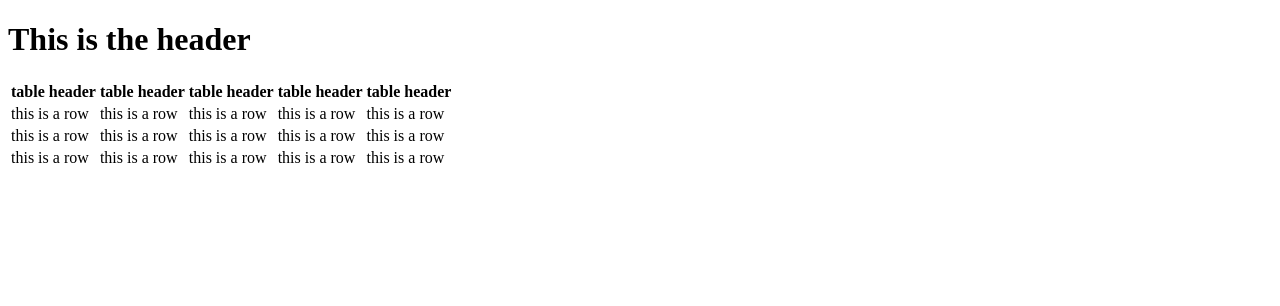
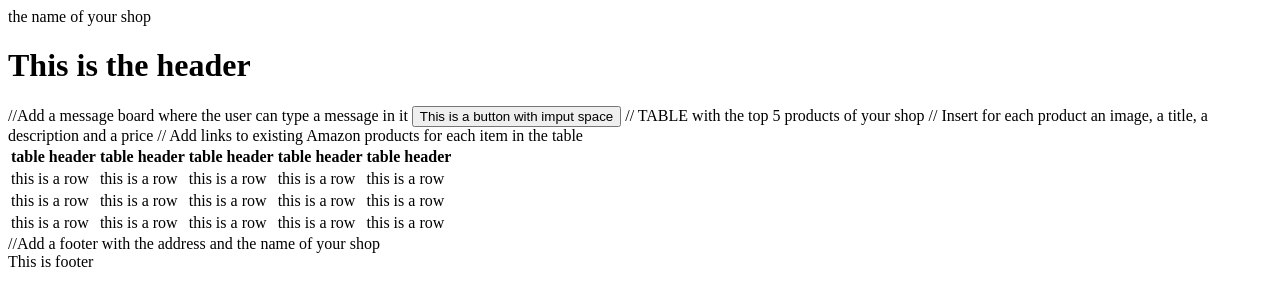
Before and after one commit to adexy-ai/M1-D11-H, a plain HTML site: page index.html in a window 1280 px wide. Drawn offline with Linux system fonts and the light colour scheme.

Commit message:
made a sketch of the html and task to be completed

```diff
--- a/index.html
+++ b/index.html
@@ -7,8 +7,15 @@
     <title>Document</title>
   </head>
   <body>
+    the name of your shop
     <h1>This is the header</h1>
 
+    //Add a message board where the user can type a message in it
+    <button>This is a button with imput space</button>
+
+    // TABLE with the top 5 products of your shop // Insert for each product an
+    image, a title, a description and a price // Add links to existing Amazon
+    products for each item in the table
     <table>
       <th>table header</th>
       <th>table header</th>
@@ -37,5 +44,8 @@
         <td>this is a row</td>
       </tr>
     </table>
+
+    //Add a footer with the address and the name of your shop
+    <footer>This is footer</footer>
   </body>
 </html>
```
